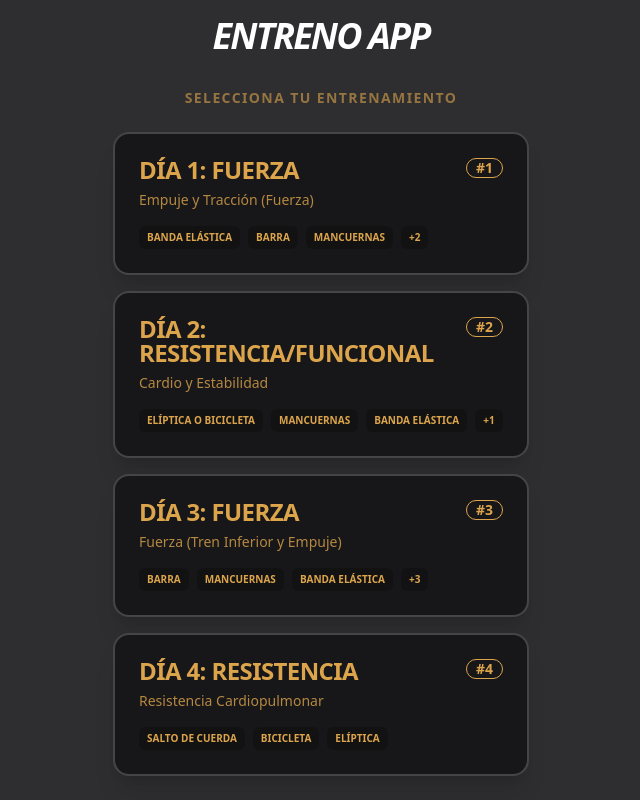
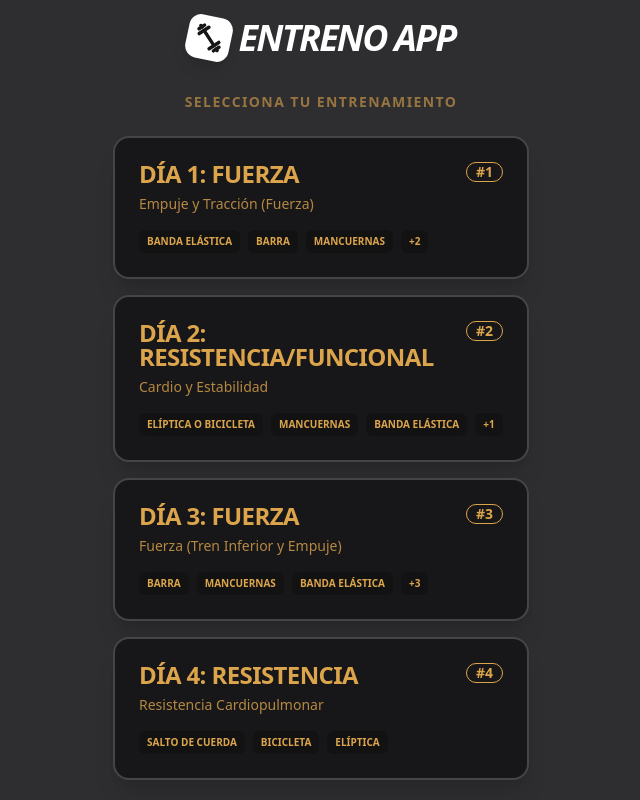
Before and after one commit to Scapin1/app-entreno, a React (Vite) app: page / in a window 1280 px wide. Shown: the whole page, without its empty margins (319-959 px from the left). Built offline with nearby package versions, Linux system fonts and the light colour scheme.

Commit message:
feat: add dumbbell logo to header

```diff
--- a/src/App.jsx
+++ b/src/App.jsx
@@ -1,5 +1,5 @@
 import React, { useState } from 'react'
-import { ChevronLeft } from 'lucide-react'
+import { ChevronLeft, Dumbbell } from 'lucide-react'
 import MainMenu from './features/menu/MainMenu'
 import TrainingPreview from './features/preview/TrainingPreview'
 import SessionController from './features/session/SessionController'
@@ -34,7 +34,12 @@ function App() {
             <ChevronLeft size={32} />
           </button>
         )}
-        <h1 className="text-4xl font-black text-primary uppercase tracking-tighter italic">Entreno App</h1>
+        <div className="flex items-center gap-2">
+          <div className="bg-primary text-primary-content p-2 rounded-xl rotate-12 shadow-lg">
+            <Dumbbell size={28} strokeWidth={3} />
+          </div>
+          <h1 className="text-4xl font-black text-primary uppercase tracking-tighter italic">Entreno App</h1>
+        </div>
       </header>
 
       <main className="w-full flex-grow">
```
